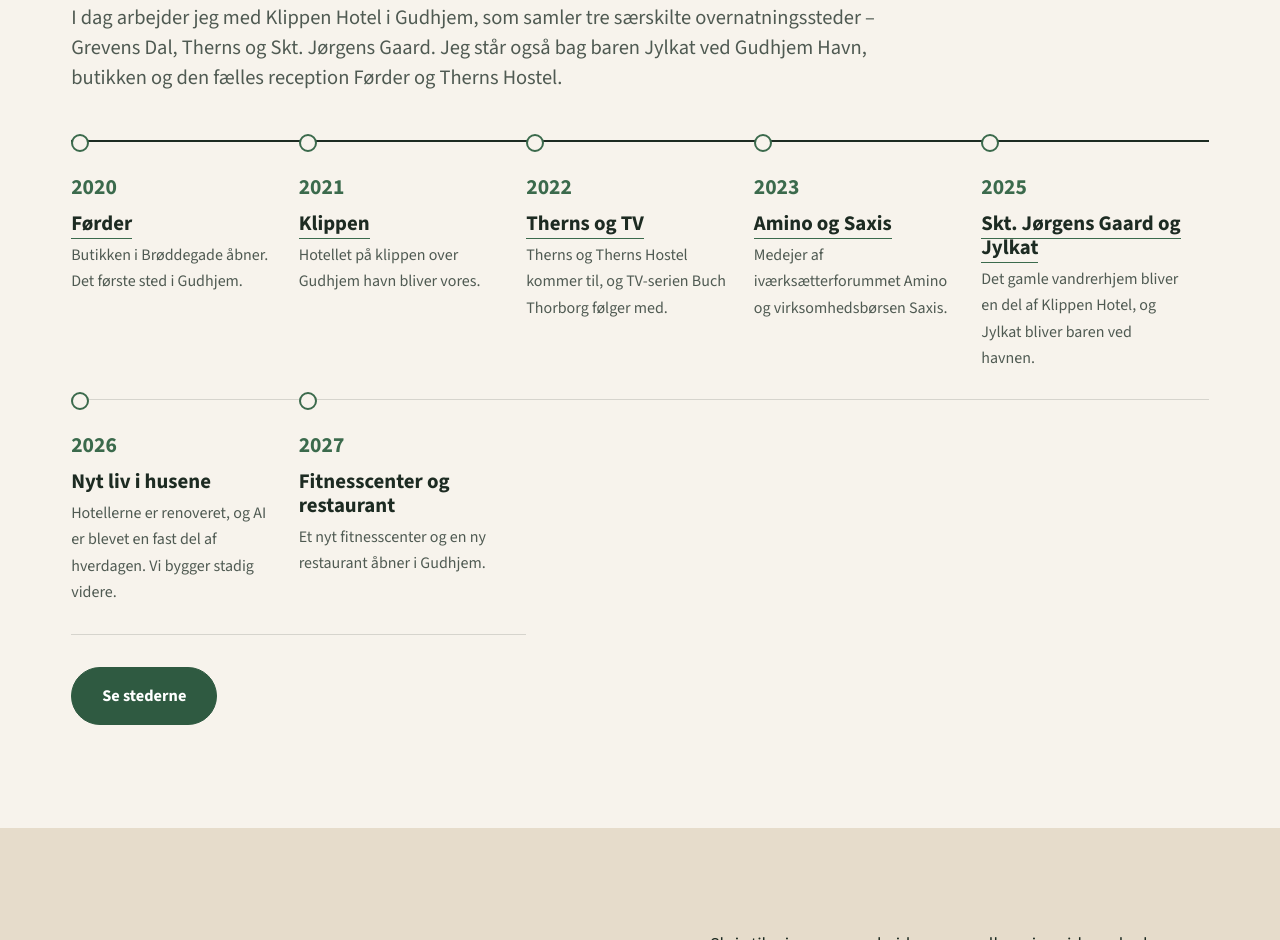
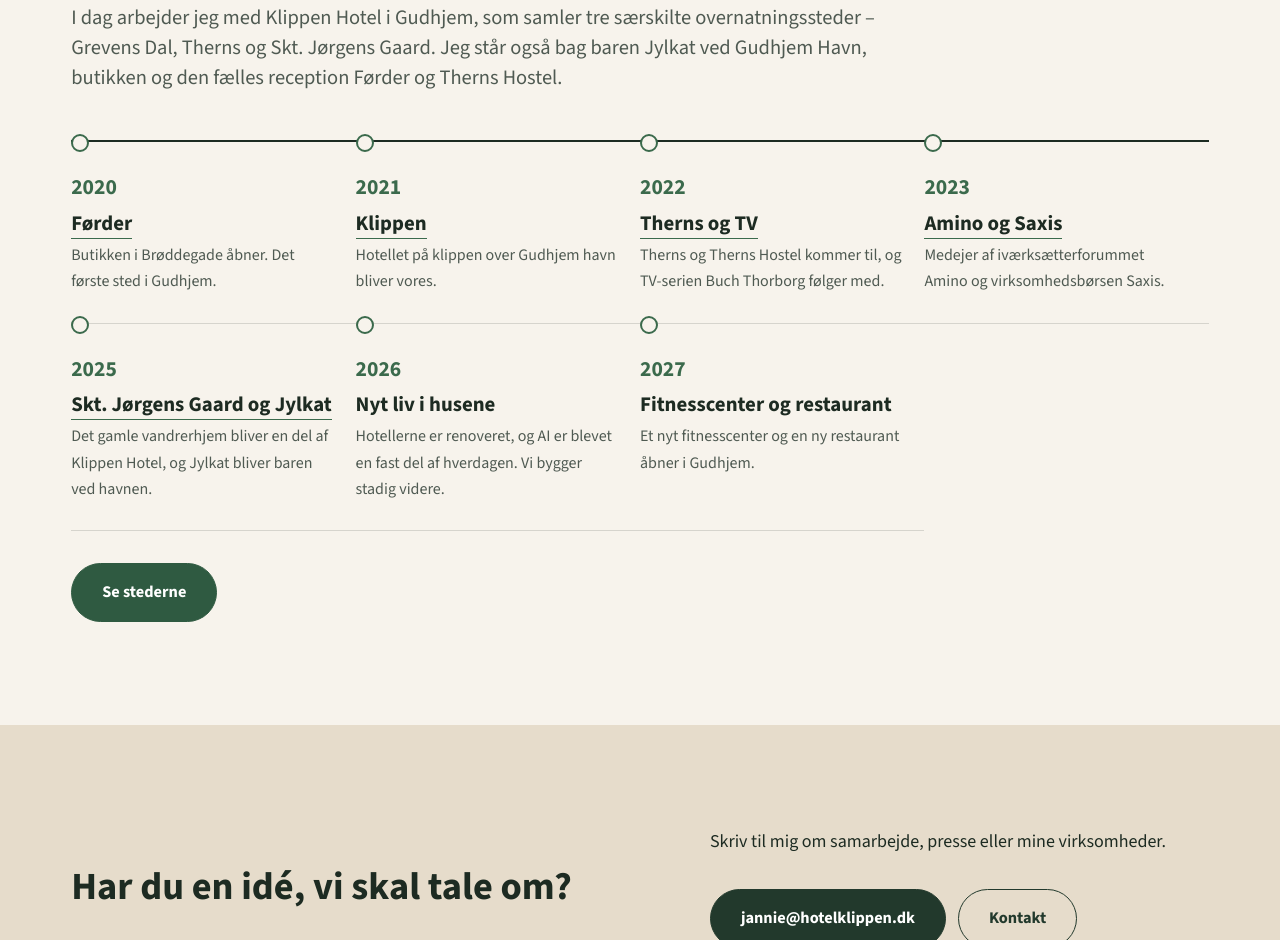
Before and after one commit to Jannie-spec/janniebuchthorborg-dk, a plain HTML site: page dist/om-jannie.html in a window 1280 px wide. Shown: the part 2089-3029 px from the top of the page. Drawn offline with Linux system fonts and the light colour scheme.

Commit message:
Tidslinje i fire kolonner
Co-Authored-By: Claude Opus 5.5 <noreply@anthropic.com>
Claude-Session: https://claude.ai/code/session_019WBMHVk7o8WxbxT7j6Uija

```diff
--- a/dist-_ny/assets/site.css
+++ b/dist-_ny/assets/site.css
@@ -101,7 +101,7 @@ section{padding:clamp(64px,8vw,120px) 0}
 .road p{color:var(--soft);font-size:1rem}
 
 .lede+.road{margin-top:48px}
-.road.five{grid-template-columns:repeat(5,1fr)}
+.road.five{grid-template-columns:repeat(4,1fr)}
 @media (max-width:1000px){.road.five{grid-template-columns:1fr 1fr}}
 @media (max-width:620px){.road.five{grid-template-columns:1fr}}
 /* AI */
@@ -134,7 +134,7 @@ section{padding:clamp(64px,8vw,120px) 0}
 .press .go{margin-top:auto;padding-top:14px;font-weight:700;font-size:.95rem}
 @media (max-width:1000px){.press-grid{grid-template-columns:1fr 1fr}}
 @media (max-width:620px){.press-grid{grid-template-columns:1fr}}
-.road{grid-template-columns:repeat(5,1fr)}
+.road{grid-template-columns:repeat(4,1fr)}
 .biz .trio a{background:var(--sten)}
 .quote{background:var(--granit);color:var(--glod)}
 .quote cite{color:#fff!important;opacity:.8}
--- a/dist/assets/site.css
+++ b/dist/assets/site.css
@@ -101,7 +101,7 @@ section{padding:clamp(64px,8vw,120px) 0}
 .road p{color:var(--soft);font-size:1rem}
 
 .lede+.road{margin-top:48px}
-.road.five{grid-template-columns:repeat(5,1fr)}
+.road.five{grid-template-columns:repeat(4,1fr)}
 @media (max-width:1000px){.road.five{grid-template-columns:1fr 1fr}}
 @media (max-width:620px){.road.five{grid-template-columns:1fr}}
 /* AI */
@@ -134,7 +134,7 @@ section{padding:clamp(64px,8vw,120px) 0}
 .press .go{margin-top:auto;padding-top:14px;font-weight:700;font-size:.95rem}
 @media (max-width:1000px){.press-grid{grid-template-columns:1fr 1fr}}
 @media (max-width:620px){.press-grid{grid-template-columns:1fr}}
-.road{grid-template-columns:repeat(5,1fr)}
+.road{grid-template-columns:repeat(4,1fr)}
 .biz .trio a{background:var(--sten)}
 .quote{background:var(--granit);color:var(--glod)}
 .quote cite{color:#fff!important;opacity:.8}
--- a/site/assets/site.css
+++ b/site/assets/site.css
@@ -101,7 +101,7 @@ section{padding:clamp(64px,8vw,120px) 0}
 .road p{color:var(--soft);font-size:1rem}
 
 .lede+.road{margin-top:48px}
-.road.five{grid-template-columns:repeat(5,1fr)}
+.road.five{grid-template-columns:repeat(4,1fr)}
 @media (max-width:1000px){.road.five{grid-template-columns:1fr 1fr}}
 @media (max-width:620px){.road.five{grid-template-columns:1fr}}
 /* AI */
@@ -134,7 +134,7 @@ section{padding:clamp(64px,8vw,120px) 0}
 .press .go{margin-top:auto;padding-top:14px;font-weight:700;font-size:.95rem}
 @media (max-width:1000px){.press-grid{grid-template-columns:1fr 1fr}}
 @media (max-width:620px){.press-grid{grid-template-columns:1fr}}
-.road{grid-template-columns:repeat(5,1fr)}
+.road{grid-template-columns:repeat(4,1fr)}
 .biz .trio a{background:var(--sten)}
 .quote{background:var(--granit);color:var(--glod)}
 .quote cite{color:#fff!important;opacity:.8}
```
